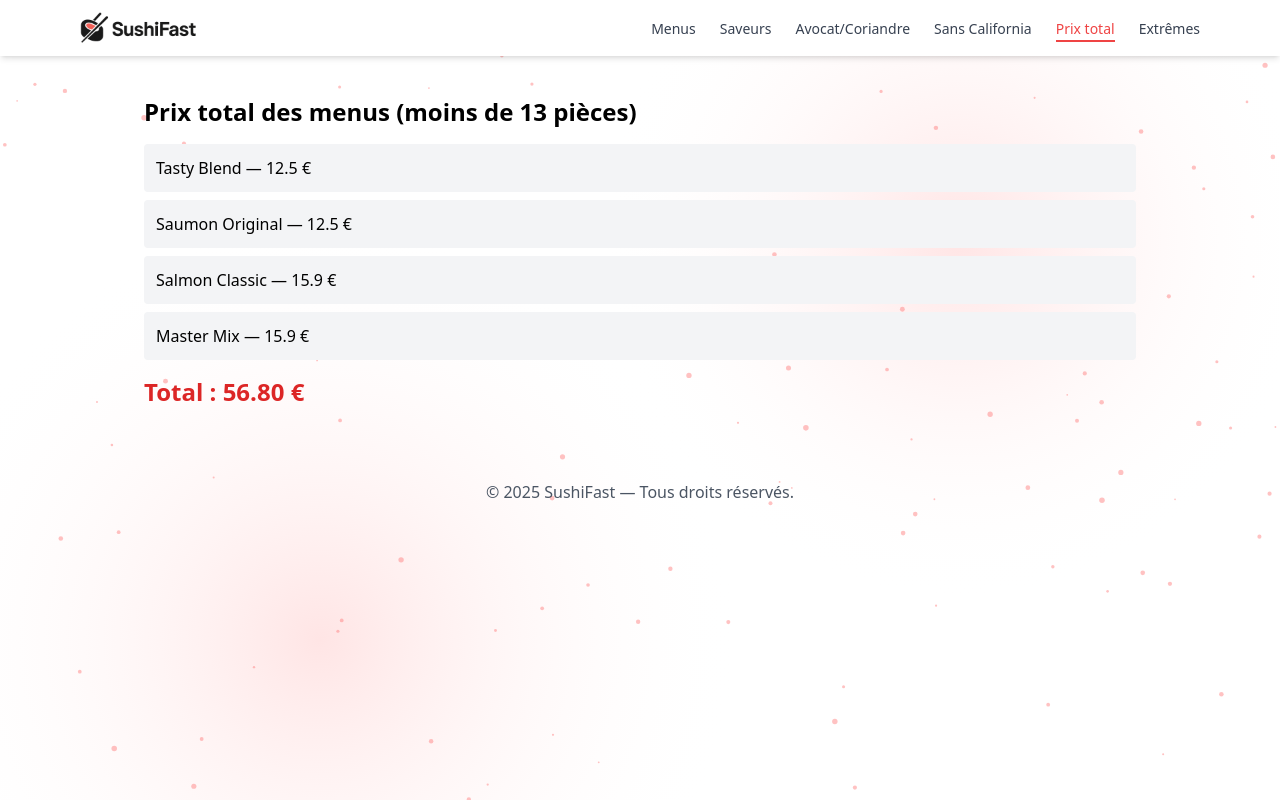
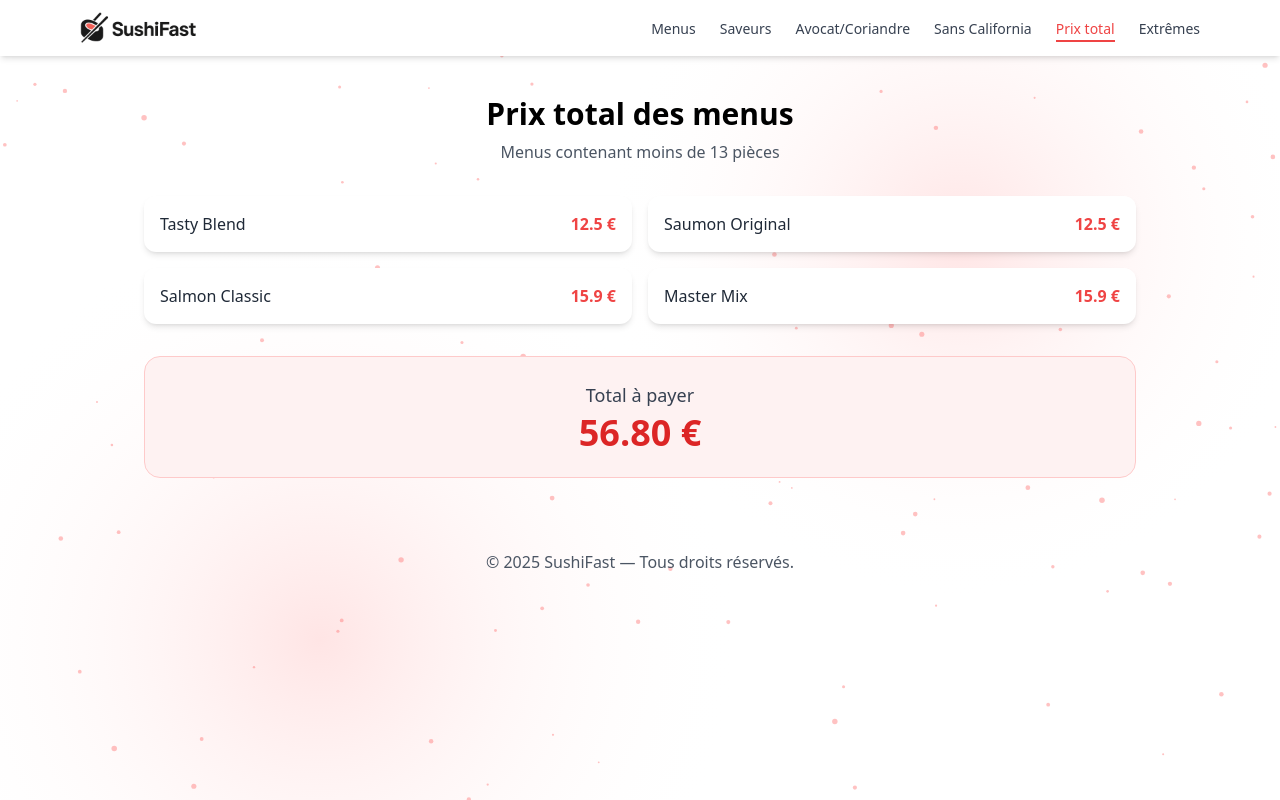
Before and after one commit to MarinVandelet/sushifast, a React (Vite) app: page /prix-total in a window 1280 px wide. Built offline with nearby package versions, Linux system fonts and the light colour scheme.

Commit message:
Update PrixTotalPage.jsx

```diff
--- a/src/pages/PrixTotalPage.jsx
+++ b/src/pages/PrixTotalPage.jsx
@@ -1,26 +1,61 @@
 import { menus } from "../data/menus";
+import { motion } from "framer-motion";
 
 export default function PrixTotalPage() {
   const filtres = menus.filter((m) => m.pieces < 13);
   const total = filtres.reduce((s, m) => s + m.prix, 0);
 
   return (
-    <>
-      <h2 className="text-2xl font-bold mb-4">
-        Prix total des menus (moins de 13 pièces)
-      </h2>
+    <motion.div
+      initial={{ opacity: 0, y: 15 }}
+      animate={{ opacity: 1, y: 0 }}
+      transition={{ duration: 0.4 }}
+      className="space-y-8">
 
-      <ul className="space-y-2 mb-4">
-        {filtres.map((m) => (
-          <li key={m.id} className="p-3 bg-gray-100 rounded">
-            {m.nom} — {m.prix} €
-          </li>
+      {/* Titre */}
+      <div className="text-center">
+        <h2 className="text-3xl font-bold mb-2">
+          Prix total des menus
+        </h2>
+        <p className="text-gray-600">
+          Menus contenant moins de 13 pièces
+        </p>
+      </div>
+
+      {/* Liste des menus */}
+      <div className="grid grid-cols-1 md:grid-cols-2 gap-4">
+        {filtres.map((m, index) => (
+          <motion.div
+            key={m.id}
+            initial={{ opacity: 0, y: 10 }}
+            animate={{ opacity: 1, y: 0 }}
+            transition={{ delay: index * 0.05 }}
+            className="
+              flex justify-between items-center
+              bg-white rounded-xl p-4
+              shadow-md hover:shadow-lg
+              transition">
+            <span className="font-medium text-gray-800">
+              {m.nom}
+            </span>
+            <span className="font-semibold text-red-500">
+              {m.prix} €
+            </span>
+          </motion.div>
         ))}
-      </ul>
+      </div>
 
-      <p className="text-2xl font-bold text-red-600">
-        Total : {total.toFixed(2)} €
-      </p>
-    </>
+      {/* Total */}
+      <motion.div
+        initial={{ scale: 0.95, opacity: 0 }}
+        animate={{ scale: 1, opacity: 1 }}
+        transition={{ delay: 0.2 }}
+        className="
+          bg-red-50 border border-red-200
+          rounded-2xl p-6 text-center">
+        <p className="text-gray-700 text-lg mb-1"> Total à payer </p>
+        <p className="text-4xl font-bold text-red-600"> {total.toFixed(2)} €</p>
+      </motion.div>
+    </motion.div>
   );
 }
```
